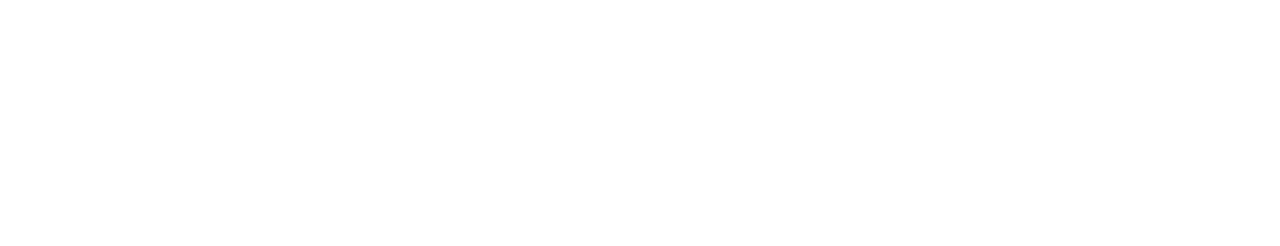
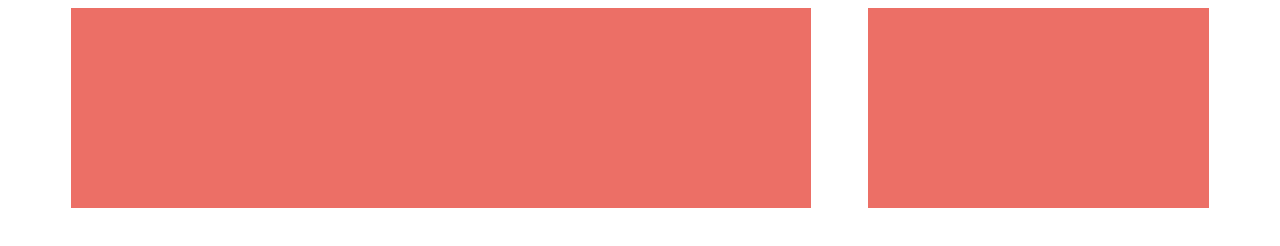
Before and after one commit to riteshgurung/riteshgurung.github.io, a plain HTML site: page index.html in a window 1280 px wide. Drawn offline with Linux system fonts and the light colour scheme.

Commit message:
Update index.html

```diff
--- a/index.html
+++ b/index.html
@@ -60,6 +60,10 @@
 .row {
   overflow: hidden;
 }
+.pink-back{
+  background-color:#ec6f66;
+  height:200px;
+}
 @media screen and (max-width: 640px) {
   .column.full,
   .column.two-thirds,
@@ -81,8 +85,8 @@
   </div>
 
   <div class="row">
-    <div class="column two-thirds"></div>
-    <div class="column one-third"></div>
+    <div class="column two-thirds pink-back"></div>
+    <div class="column one-third pink-back"></div>
   </div>
 
   <div class="row">
```
